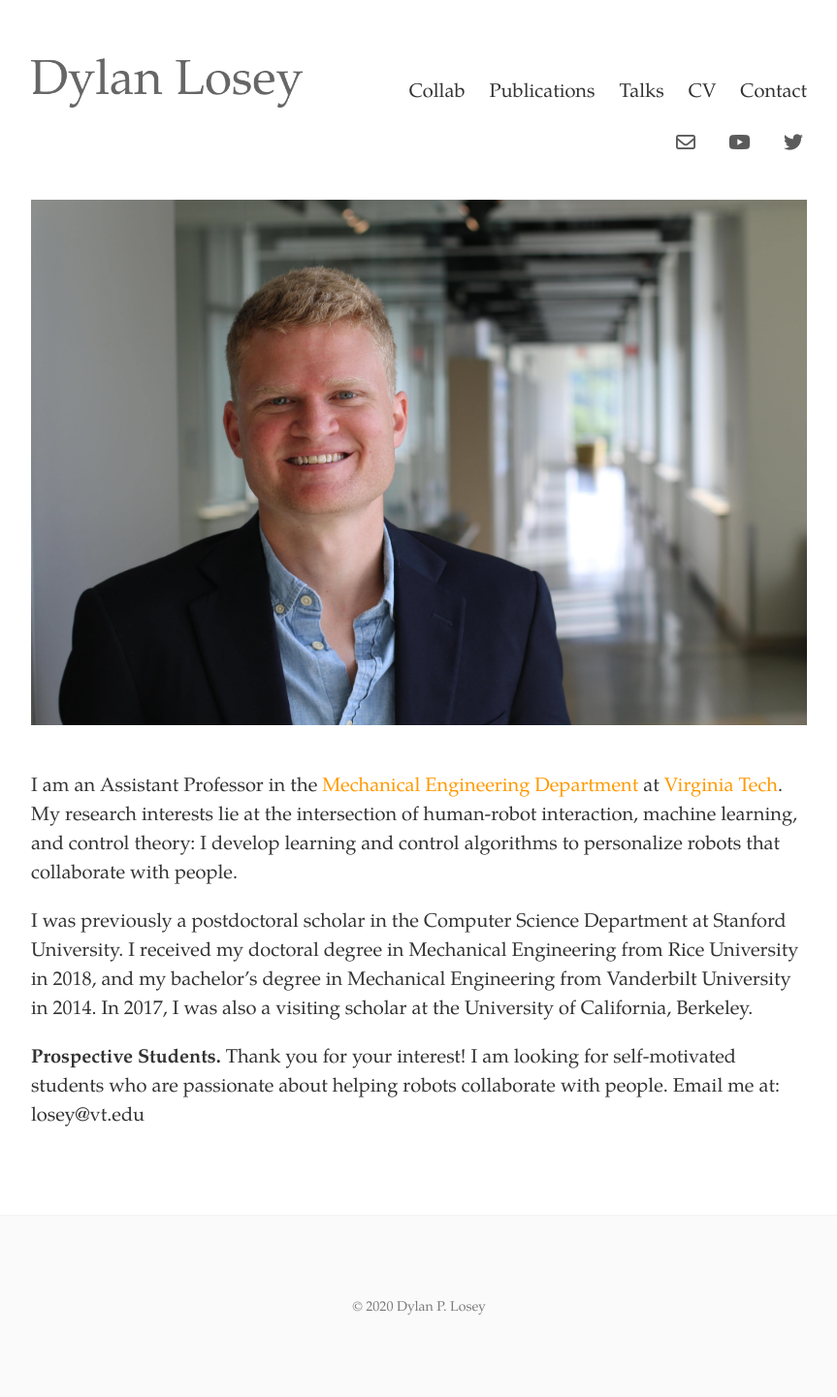
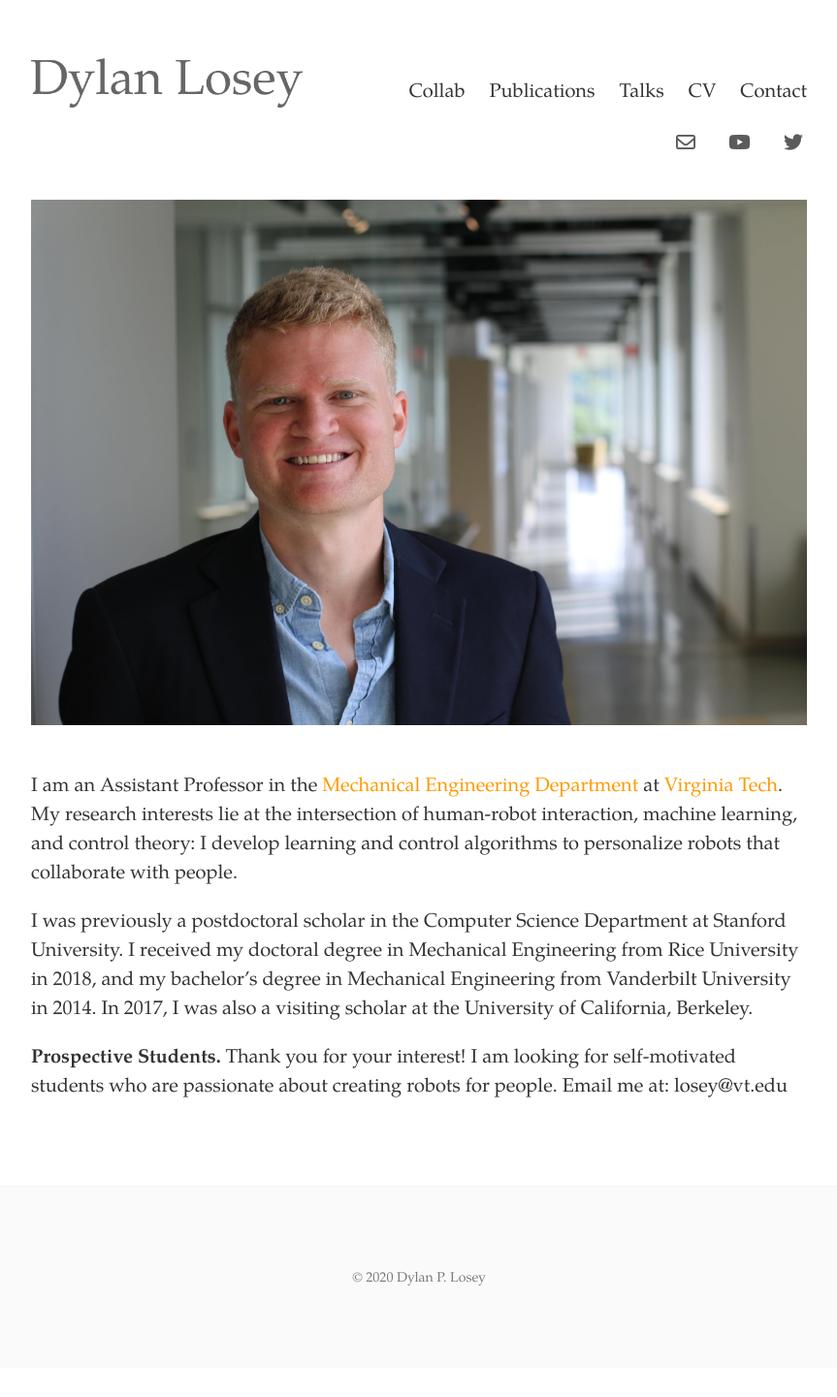
Before and after one commit to dylan-losey/dylan-losey.github.io, a Jekyll site: the page built from index.html, in a window 1280 px wide. Shown: the whole page at 97% size, without its empty margins (208-1071 px from the left). Built offline with Jekyll 4.4.1, drawn with Linux system fonts in a browser that asks for light colours; nearby versions of some CDN libraries; after the commit the page ends 1411 px from its top, so only the background shows below that.

Commit message:
updated cv

```diff
--- a/index.html
+++ b/index.html
@@ -28,7 +28,7 @@ tags: home
   and my bachelor’s degree in Mechanical Engineering from Vanderbilt University in 2014.
   In 2017, I was also a visiting scholar at the University of California, Berkeley.</p>
   <p><b>Prospective Students.</b> Thank you for your interest!
-  I am looking for self-motivated students who are passionate about helping robots
-  collaborate with people. Email me at: losey@vt.edu<p>
+  I am looking for self-motivated students who are passionate about creating robots for people.
+  Email me at: losey@vt.edu<p>
   <br>
 </div>
```
Also changed, not shown: 1 other file.
